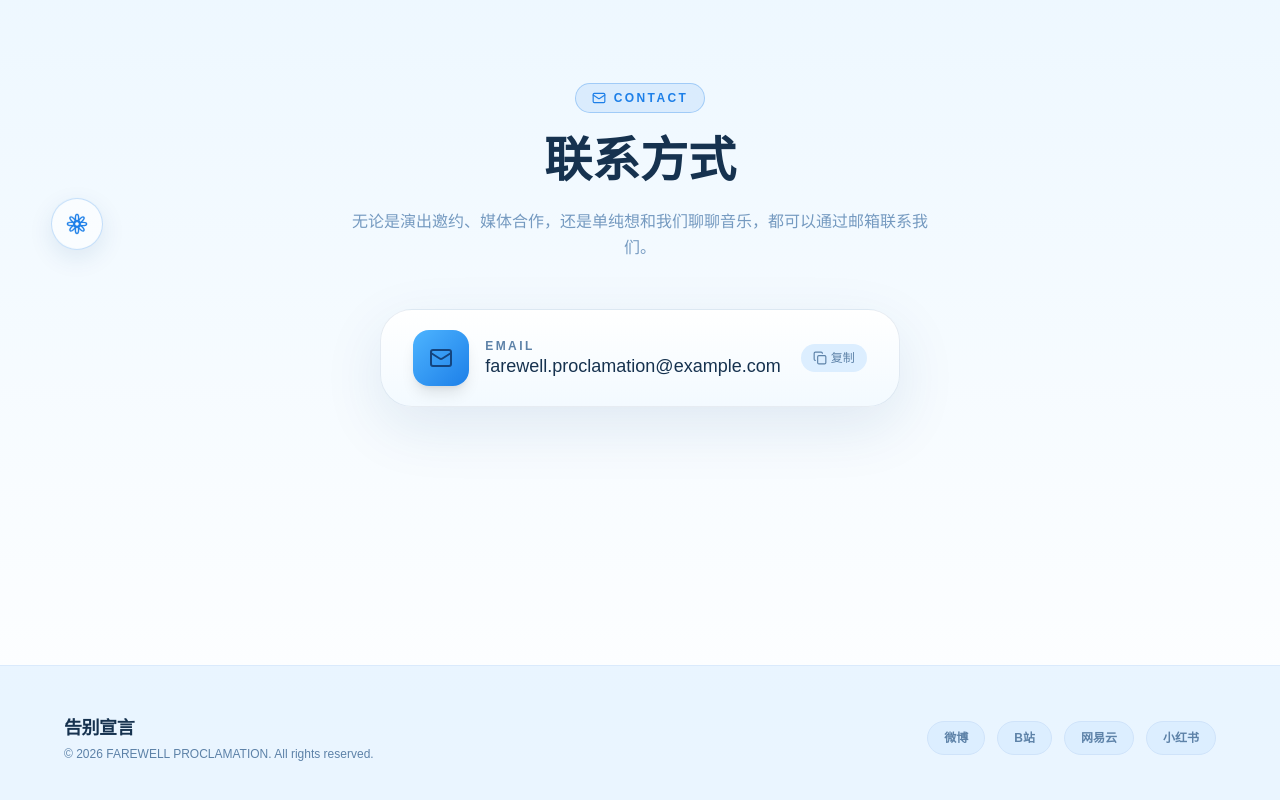
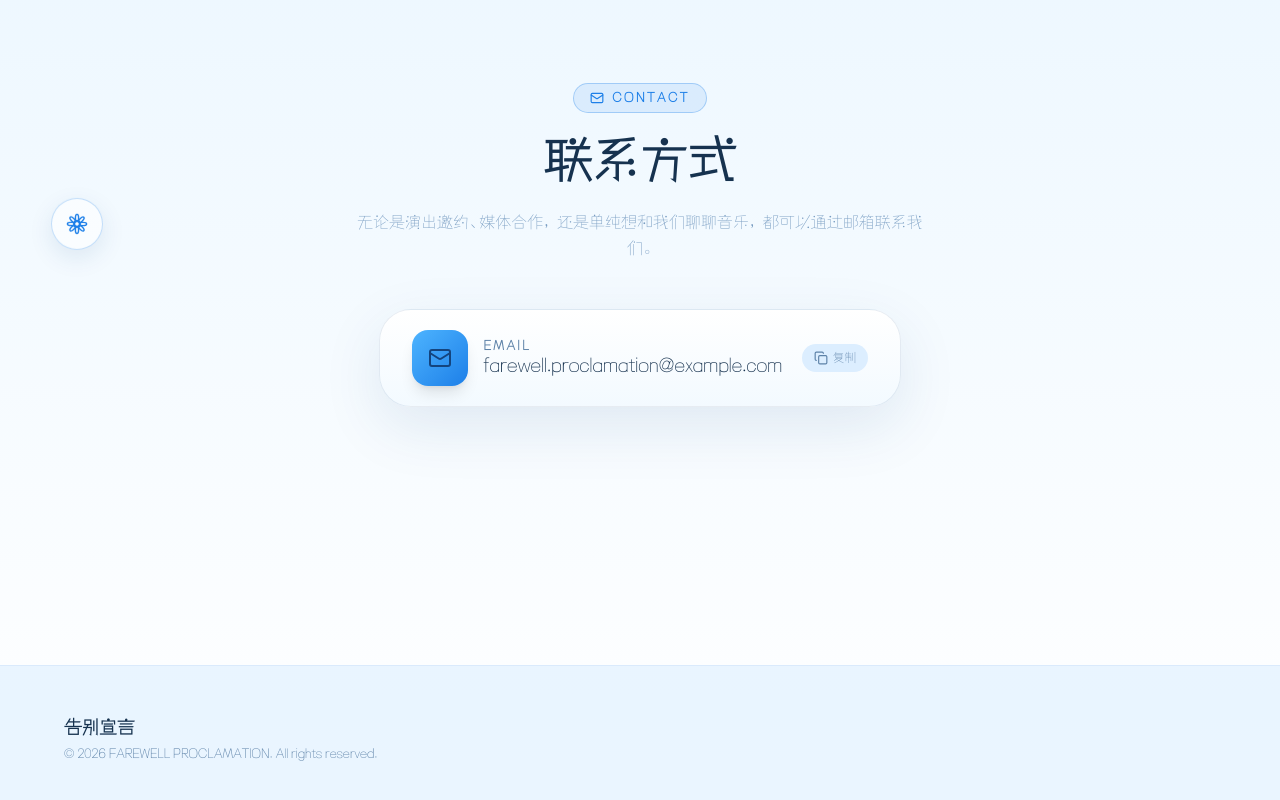
Before and after one commit to cyixi34/kokusen0910, a Next.js app: page /kokusen0910/ in a window 1280 px wide. Shown: the part 4737-5537 px from the top of the page. Built offline with nearby package versions, Linux system fonts and the light colour scheme; a web font is replaced by a local one.

Commit message:
Swap site font to Tsanger FeiBai (猫耳) and remove footer social buttons

```diff
--- a/src/app/globals.css
+++ b/src/app/globals.css
@@ -15,8 +15,8 @@
   --color-accent-glow: rgba(29, 127, 232, 0.15);
   --color-border: #cfe3fa;
   --color-border-light: #b4d6f4;
-  --font-sans: var(--font-kaiti);
-  --font-mono: var(--font-kaiti);
+  --font-sans: var(--font-feibai);
+  --font-mono: var(--font-feibai);
   --radius-2xl: 1rem;
   --radius-3xl: 1.5rem;
   --radius-4xl: 2rem;
@@ -50,7 +50,7 @@ html {
 body {
   background: linear-gradient(180deg, #5fb2f3 0%, #a9d9fb 38%, #dcf0ff 70%, #ffffff 100%);
   color: var(--foreground);
-  font-family: var(--font-kaiti), system-ui, sans-serif;
+  font-family: var(--font-feibai), system-ui, sans-serif;
   overflow-x: hidden;
   min-height: 100vh;
 }
--- a/src/app/layout.tsx
+++ b/src/app/layout.tsx
@@ -5,9 +5,9 @@ import { Atmosphere } from "@/components/ui/Atmosphere";
 import { PageTransition } from "@/components/ui/PageTransition";
 import "./globals.css";
 
-const kaitiFont = localFont({
-  src: "./fonts/zhangxiluo-fusheng-kaiti.ttf",
-  variable: "--font-kaiti",
+const feibaiFont = localFont({
+  src: "./fonts/tsanger-feibai-w01.ttf",
+  variable: "--font-feibai",
 });
 
 export const metadata: Metadata = {
@@ -29,7 +29,7 @@ export default function RootLayout({
   return (
     <html
       lang="zh-CN"
-      className={`${kaitiFont.variable} antialiased`}
+      className={`${feibaiFont.variable} antialiased`}
     >
       <body className="min-h-screen bg-background text-foreground" suppressHydrationWarning>
         <SmoothScrollProvider>
--- a/src/components/ui/Footer.tsx
+++ b/src/components/ui/Footer.tsx
@@ -2,13 +2,6 @@ import { band } from "@/content/band";
 
 export function Footer() {
   const currentYear = new Date().getFullYear();
-
-  const socialLabels: Record<string, string> = {
-    weibo: "微博",
-    bilibili: "B站",
-    netease: "网易云",
-    xiaohongshu: "小红书",
-  };
 
   return (
     <footer className="py-12 px-6 border-t border-border/60 bg-background-soft/60">
@@ -19,18 +12,6 @@ export function Footer() {
             © {currentYear} {band.englishName}. All rights reserved.
           </p>
         </div>
-
-        <div className="flex items-center gap-3">
-          {Object.entries(band.social).map(([key, value]) => (
-            <a
-              key={key}
-              href={value}
-              className="px-4 py-2 rounded-full text-xs font-bold text-muted bg-background-soft border border-border hover:border-accent hover:text-accent hover:bg-accent/10 transition-all duration-300"
-            >
-              {socialLabels[key] || key}
-            </a>
-          ))}
-        </div>
       </div>
     </footer>
   );
```
Also changed, not shown: src/app/fonts/tsanger-feibai-w01.ttf (added), 1 other file (tests, documents, lock files or other folders).
